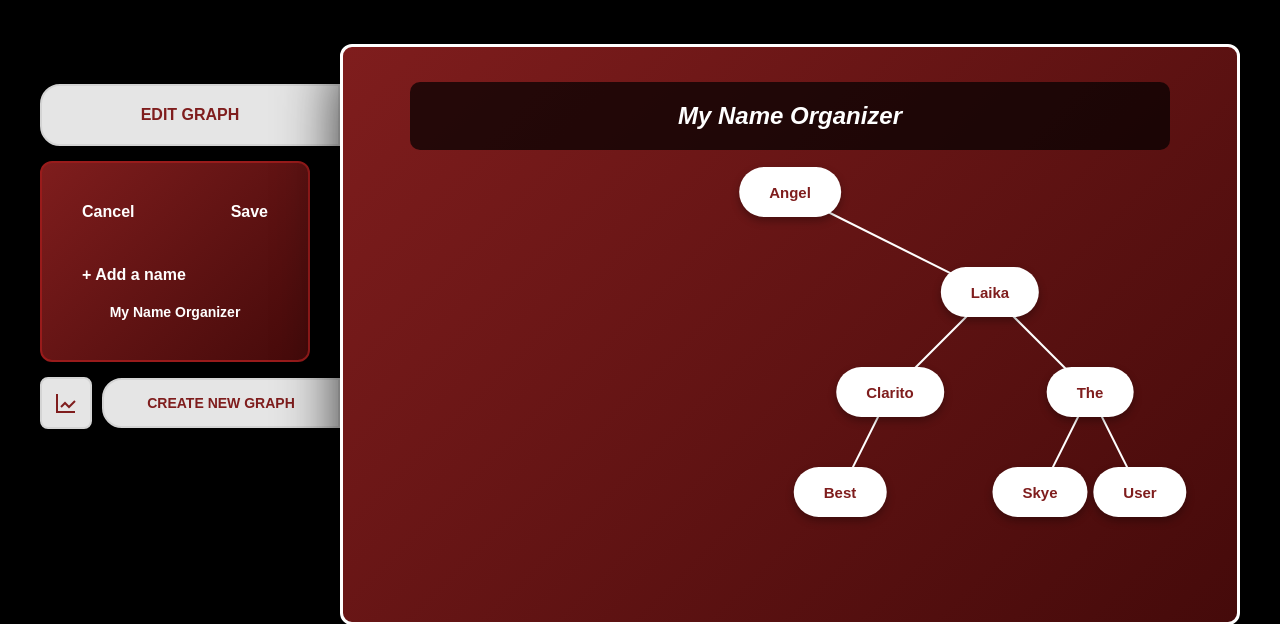
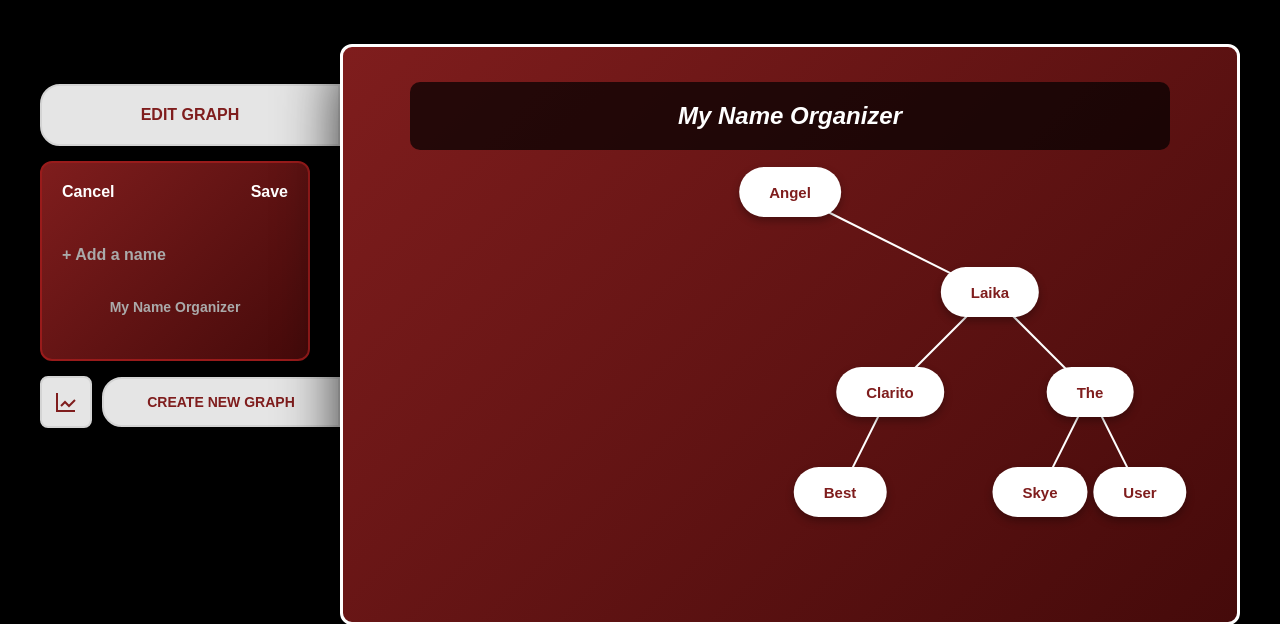
Before and after one commit to Rotten120/DSA_Group_Project, a Flask app: page /binary-search-tree in a window 1280 px wide. Shown: the part 74-698 px from the top of the page. Run offline with Flask 3, Linux system fonts and the light colour scheme.

Commit message:
Fix: Changed the  top and bottom elements of the sidebar

```diff
--- a/static/css/binary-search-tree/sidebar.css
+++ b/static/css/binary-search-tree/sidebar.css
@@ -22,7 +22,7 @@
     background: linear-gradient(135deg, #7f1d1d 0%, #450a0a 100%);
     border: 2px solid #991b1b;
     border-radius: 12px;
-    padding: 40px;
+    padding: 20px;
     text-align: center;
     display: flex;
     flex-direction: column;
@@ -61,14 +61,18 @@
     font-weight: bold;
     cursor: pointer;
     text-align: left;
-    margin-top: 15px;
+    margin-bottom: 15px;
+    color: #AAAAAA;
 }
 
 .graph-name {
     text-align: center;
-    margin-top: 20px;
+    padding-top: 0px;
+    margin-top: 0px;
+    margin-bottom: 20px;
     font-weight: bold;
     font-size: 14px;
+    color: #AAAAAA;
 }
 
 .graph-icon {
--- a/templates/components/binary-search-tree/sidebar.html
+++ b/templates/components/binary-search-tree/sidebar.html
@@ -26,7 +26,10 @@
                 + Add a name
             </div>
 
-            <div class="graph-name" style="text-align:center; margin-top:20px; font-weight:bold;">
+            <div class="graph-name"
+                id="graphTitle"
+                contenteditable="true"
+                style="text-align:center; margin-top:20px; font-weight:bold;">
                 My Name Organizer
             </div>
 
```
